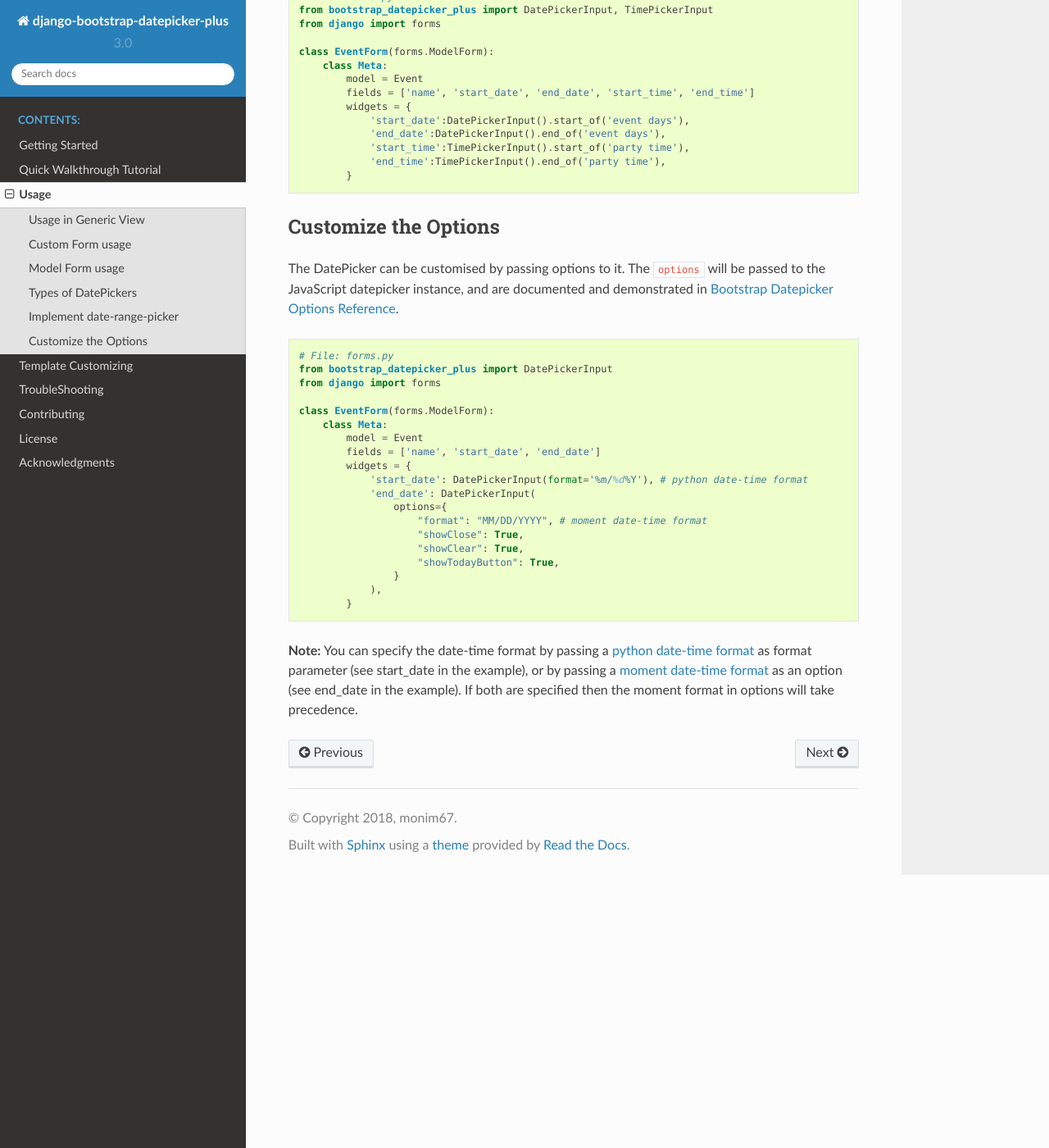
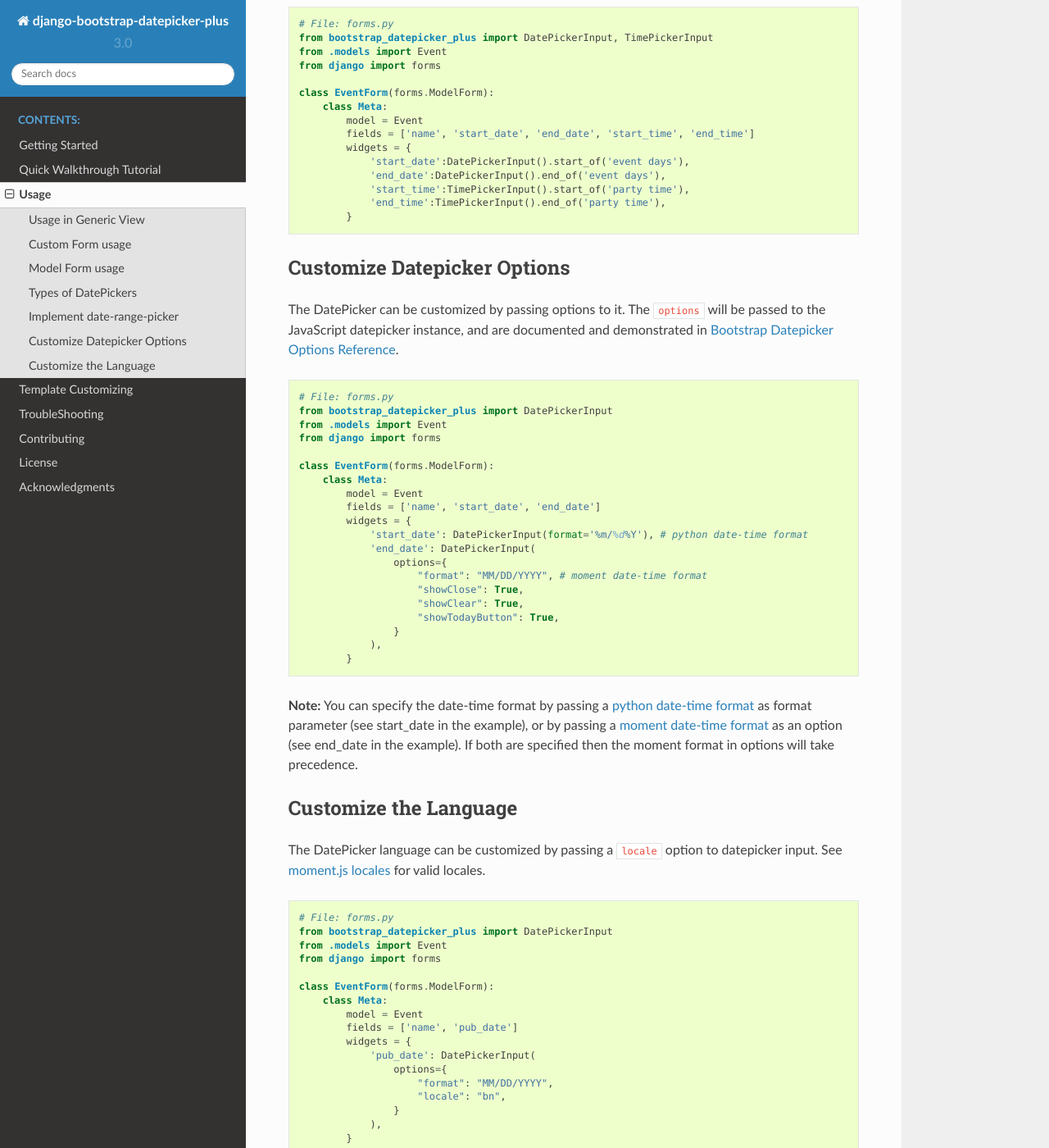
Before and after one commit to monim67/django-bootstrap-datepicker-plus, a Sphinx documentation site: the page built from docs/Usage.rst, in a window 1280 px wide and 1400 px high, scrolled down 1618 px. Shown: the whole window at 82% size. Built offline with Sphinx 7.4.7 and the Read the Docs theme 2.0.0, drawn with Linux system fonts in a browser that asks for light colours; some of the changed text lies outside the part shown.

```diff
--- a/docs/Usage.rst
+++ b/docs/Usage.rst
@@ -28,6 +28,7 @@ Custom Form usage
 
     # File: forms.py
     from bootstrap_datepicker_plus import DatePickerInput
+    from .models import Event
     from django import forms
 
     class ToDoForm(forms.Form):
@@ -68,6 +69,7 @@ The widget contains all types of date-picker you may ever need.
 
     # File: forms.py
     from bootstrap_datepicker_plus import DatePickerInput, TimePickerInput, DateTimePickerInput, MonthPickerInput, YearPickerInput
+    from .models import Event
     from django import forms
 
     class EventForm(forms.ModelForm):
@@ -92,6 +94,7 @@ DatePickers can be linked to select a date-range or time-range.
 
     # File: forms.py
     from bootstrap_datepicker_plus import DatePickerInput, TimePickerInput
+    from .models import Event
     from django import forms
 
     class EventForm(forms.ModelForm):
@@ -106,10 +109,10 @@ DatePickers can be linked to select a date-range or time-range.
             }
 
 
-Customize the Options
-^^^^^^^^^^^^^^^^^^^^^
+Customize Datepicker Options
+^^^^^^^^^^^^^^^^^^^^^^^^^^^^^
 
-The DatePicker can be customised by passing options to it.
+The DatePicker can be customized by passing options to it.
 The ``options`` will be passed to the JavaScript datepicker instance, and are documented and demonstrated in
 `Bootstrap Datepicker Options Reference <http://eonasdan.github.io/bootstrap-datetimepicker/Options/>`__.
 
@@ -117,6 +120,7 @@ The ``options`` will be passed to the JavaScript datepicker instance, and are do
 
     # File: forms.py
     from bootstrap_datepicker_plus import DatePickerInput
+    from .models import Event
     from django import forms
 
     class EventForm(forms.ModelForm):
@@ -141,3 +145,30 @@ as format parameter (see start_date in the example), or by passing a
 `moment date-time format <http://momentjs.com/docs/#/displaying/format/>`__
 as an option (see end_date in the example).
 If both are specified then the moment format in options will take precedence.
+
+
+Customize the Language
+^^^^^^^^^^^^^^^^^^^^^^^
+
+The DatePicker language can be customized by passing a ``locale`` option to datepicker input.
+See `moment.js locales <https://github.com/moment/moment/tree/develop/locale>`__ for valid locales.
+
+.. code:: python
+
+    # File: forms.py
+    from bootstrap_datepicker_plus import DatePickerInput
+    from .models import Event
+    from django import forms
+
+    class EventForm(forms.ModelForm):
+        class Meta:
+            model = Event
+            fields = ['name', 'pub_date']
+            widgets = {
+                'pub_date': DatePickerInput(
+                    options={
+                        "format": "MM/DD/YYYY",
+                        "locale": "bn",
+                    }
+                ),
+            }
```
Also changed, not shown: README.rst (+32 -67 lines), docs/Walkthrough.rst (+12 -7 lines).
